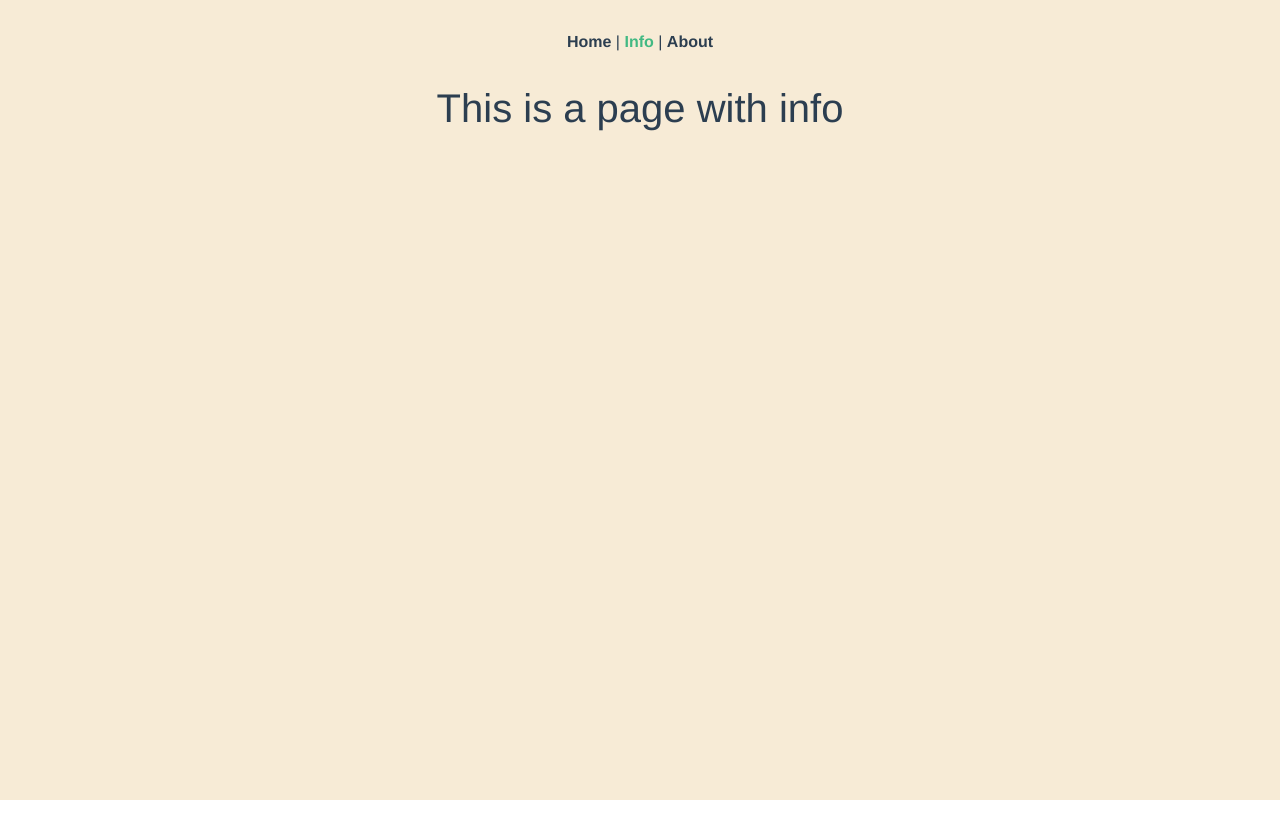
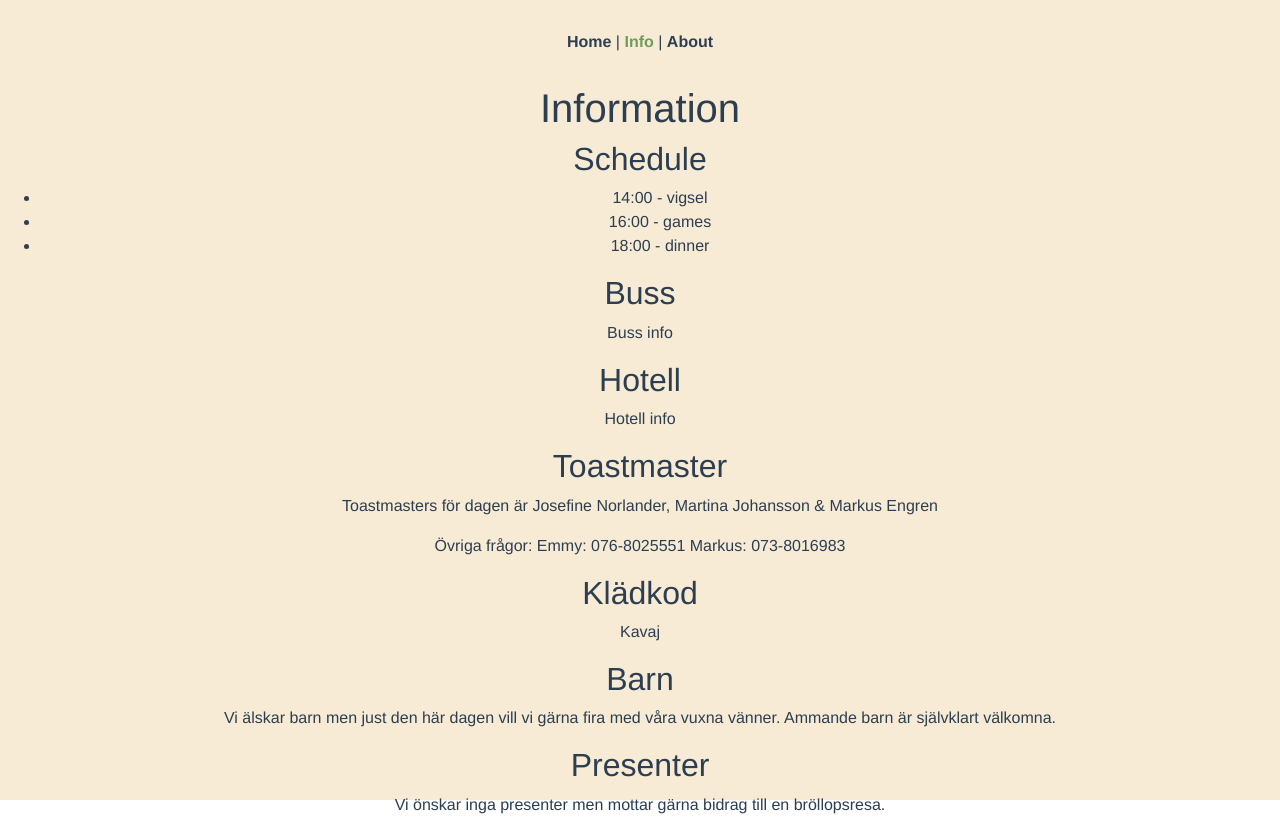
Before and after one commit to owodunni/jardoole, a Vue app: page /info in a window 1280 px wide. Built offline with nearby package versions, Linux system fonts and the light colour scheme.

Commit message:
Change button layout and add info text

```diff
--- a/src/App.vue
+++ b/src/App.vue
@@ -37,6 +37,6 @@ body {
 }
 
 #nav a.router-link-exact-active {
-  color: #42b983;
+  color: #719a5b;
 }
 </style>
--- a/src/components/Home.vue
+++ b/src/components/Home.vue
@@ -1,18 +1,33 @@
 <template>
   <div>
+    <img alt="Vue logo" src="../assets/logo.png" />
+
+    <div class="padding1" />
+
     <div class="container">
       <a
         href="https://docs.google.com/forms/d/e/1FAIpQLScu5phbrIywXJTc8bsGuWEaRnh3jvuubccHecuW9OgbLCo-pw/viewform?usp=sf_link"
         class="btn btn-outline-secondary btn-lg"
         role="button"
-            aria-pressed="true">
-            Anmälan</a>
+        aria-pressed="true"
+      >Anmälan</a>
       <a
         href="https://docs.google.com/forms/d/e/1FAIpQLScu5phbrIywXJTc8bsGuWEaRnh3jvuubccHecuW9OgbLCo-pw/viewform?usp=sf_link"
         class="btn btn-outline-secondary btn-lg"
         role="button"
-            aria-pressed="true">
-            Anmäl tal</a>
+        aria-pressed="true"
+      >Anmäl tal</a>
+    </div>
+
+    <div class="padding2" />
+
+    <div class="container">
+      <a
+        href="/info"
+        class="btn btn-outline-secondary btn-lg"
+        role="button"
+        aria-pressed="true"
+      >Info</a>
     </div>
   </div>
 </template>
@@ -28,6 +43,12 @@ export default class Home extends Vue {
 
 <!-- Add "scoped" attribute to limit CSS to this component only -->
 <style scoped>
+.padding1 {
+  padding: 20px;
+}
+.padding2 {
+  padding: 10px;
+}
 h3 {
   margin: 40px 0 0;
 }
@@ -40,7 +61,7 @@ li {
   margin: 0 10px;
 }
 a {
-  color: #42b983;
+  color: #719a5b;
   margin: 0 10px;
 }
 </style>
--- a/src/views/Home.vue
+++ b/src/views/Home.vue
@@ -1,6 +1,5 @@
 <template>
   <div class="home">
-    <img alt="Vue logo" src="../assets/logo.png">
     <Home/>
   </div>
 </template>
--- a/src/views/Info.vue
+++ b/src/views/Info.vue
@@ -1,5 +1,43 @@
 <template>
-  <div class="info">
-    <h1>This is a page with info</h1>
+  <div class="info" id="info">
+    <h1>Information</h1>
+    <h2>Schedule</h2>
+    <ul>
+      <li>14:00 - vigsel</li>
+      <li>16:00 - games</li>
+      <li>18:00 - dinner</li>
+    </ul>
+    <h2>Buss</h2>
+    <p>Buss info</p>
+    <h2>Hotell</h2>
+    <p>Hotell info</p>
+    <h2>Toastmaster</h2>
+    <p>
+      Toastmasters för dagen är Josefine Norlander, Martina
+      Johansson &amp; Markus Engren
+    </p>
+    <p>
+      Övriga frågor:
+      Emmy: 076-8025551
+      Markus: 073-8016983
+    </p>
+    <h2>Klädkod</h2>
+    <p>Kavaj</p>
+    <h2>Barn</h2>
+    <p>
+      Vi älskar barn men just den här dagen vill vi gärna fira med våra
+      vuxna vänner. Ammande barn är självklart välkomna.
+    </p>
+    <h2>Presenter</h2>
+    <p>
+      Vi önskar inga presenter men mottar gärna bidrag
+      till en bröllopsresa.
+    </p>
   </div>
 </template>
+
+<style>
+#info {
+  text-align: center;
+}
+</style>
```
Lines whose indentation alone changed are shown as unchanged.
